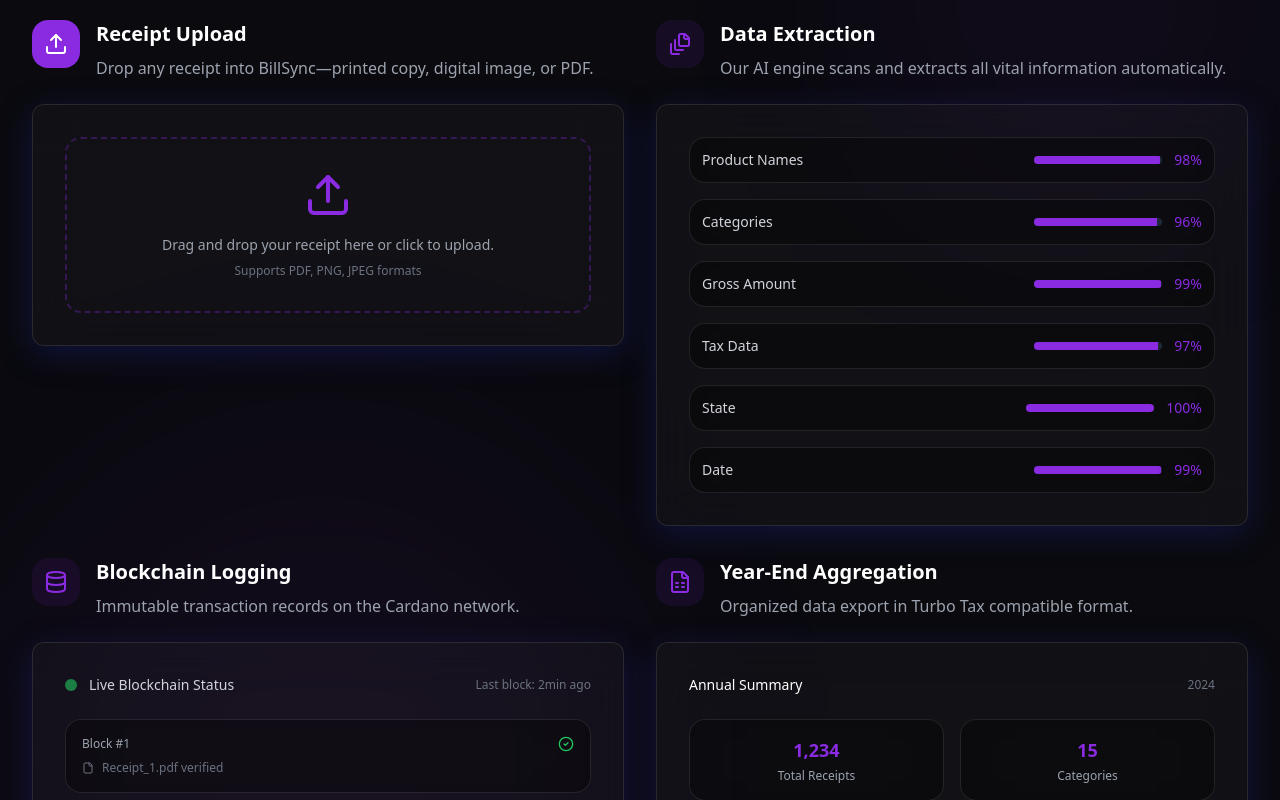
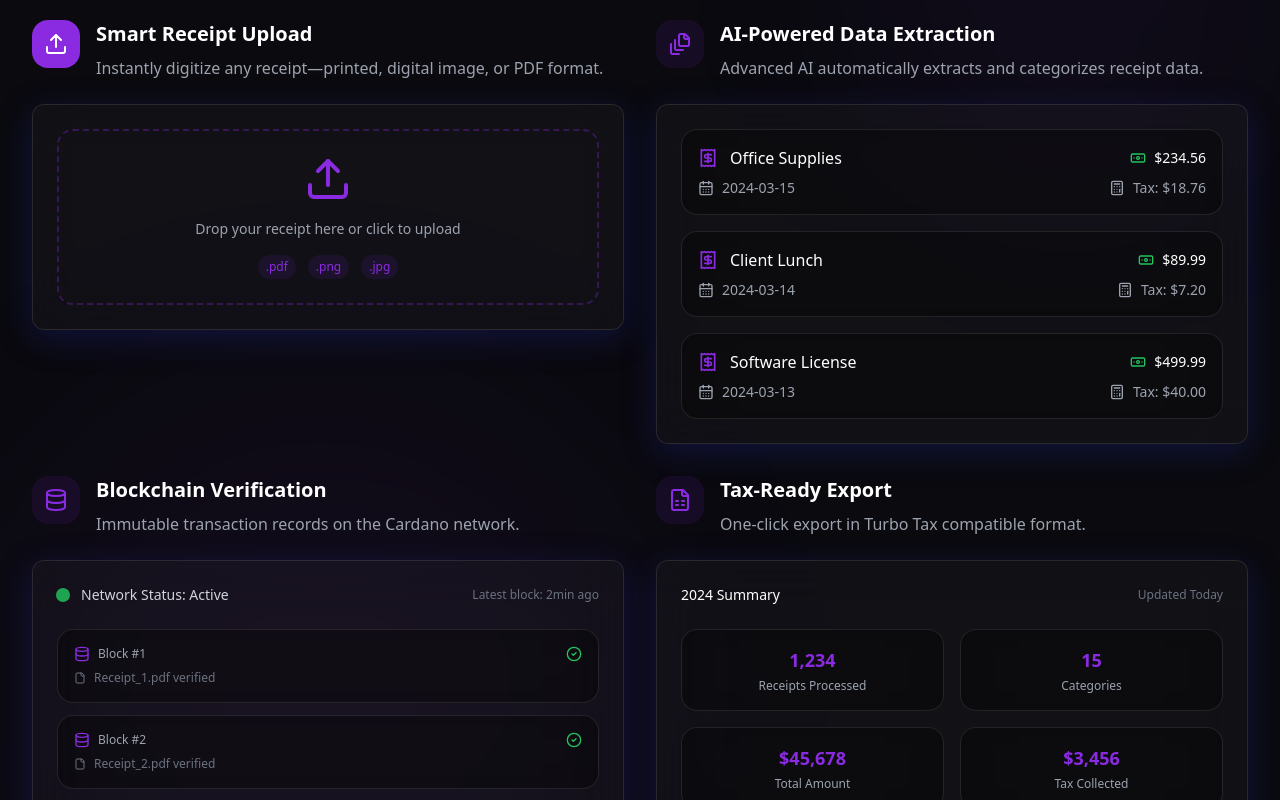
Before and after one commit to miniquinox/billsync, a React (Vite) app: page / in a window 1280 px wide. Shown: the part 2520-3320 px from the top of the page. Built offline with nearby package versions, Linux system fonts and the light colour scheme.

Commit message:
Enhance Approach Section UI
Improved the UI of the "Our Approach" section with custom icons, animations, and a more optimized layout.  Added realistic sample data and highlighted key metrics to enhance clarity and user understanding.

```diff
--- a/src/components/Approach.tsx
+++ b/src/components/Approach.tsx
@@ -1,6 +1,8 @@
+
 import { motion, useAnimation } from "framer-motion";
-import { Upload, FileStack, Database, FileSpreadsheet, CheckCircle2, File } from "lucide-react";
+import { Upload, FileStack, Database, FileSpreadsheet, CheckCircle2, File, Banknote, Calculator, Receipt, CalendarDays } from "lucide-react";
 import { useState } from "react";
+
 const Approach = () => {
   const [activeStep, setActiveStep] = useState(0);
   const controls = useAnimation();
@@ -8,6 +10,7 @@ const Approach = () => {
   // Mock file upload progress
   const [uploadProgress, setUploadProgress] = useState(0);
   const [isUploading, setIsUploading] = useState(false);
+
   const simulateUpload = () => {
     setIsUploading(true);
     setUploadProgress(0);
@@ -22,168 +25,208 @@ const Approach = () => {
       });
     }, 300);
   };
-  const workflow = [{
-    title: "Receipt Upload",
+
+  const sampleReceipts = [
+    { name: "Office Supplies", amount: 234.56, date: "2024-03-15" },
+    { name: "Client Lunch", amount: 89.99, date: "2024-03-14" },
+    { name: "Software License", amount: 499.99, date: "2024-03-13" },
+  ];
+
+  const workflow = [
+    {
+      title: "Smart Receipt Upload",
       icon: Upload,
-    description: "Drop any receipt into BillSync—printed copy, digital image, or PDF.",
-    widget: <div className="glass-card p-8 rounded-xl relative overflow-hidden group">
-          <motion.div initial={{
-        opacity: 0
-      }} animate={{
-        opacity: 1
-      }} className="border-2 border-dashed border-billsync-accent/30 rounded-lg p-8 text-center relative z-10" onHoverStart={() => controls.start({
-        scale: 1.02
-      })} onHoverEnd={() => controls.start({
-        scale: 1
-      })} onClick={simulateUpload}>
-            {isUploading ? <div className="space-y-4">
+      description: "Instantly digitize any receipt—printed, digital image, or PDF format.",
+      widget: (
+        <div className="glass-card p-6 rounded-xl relative overflow-hidden group">
+          <motion.div
+            initial={{ opacity: 0 }}
+            animate={{ opacity: 1 }}
+            className="border-2 border-dashed border-billsync-accent/30 rounded-lg p-6 text-center relative z-10"
+            onHoverStart={() => controls.start({ scale: 1.02 })}
+            onHoverEnd={() => controls.start({ scale: 1 })}
+            onClick={simulateUpload}
+          >
+            {isUploading ? (
+              <div className="space-y-4">
                 <div className="w-full bg-billsync-accent/20 rounded-full h-2">
-                  <motion.div className="bg-billsync-accent h-2 rounded-full" style={{
-              width: `${uploadProgress}%`
-            }} />
+                  <motion.div
+                    className="bg-billsync-accent h-2 rounded-full"
+                    style={{ width: `${uploadProgress}%` }}
+                  />
                 </div>
-                <p className="text-sm text-gray-400">Uploading... {uploadProgress}%</p>
-              </div> : <>
+                <p className="text-sm text-gray-400">Processing... {uploadProgress}%</p>
+                {uploadProgress === 100 && (
+                  <motion.div
+                    initial={{ scale: 0 }}
+                    animate={{ scale: 1 }}
+                    className="flex items-center justify-center gap-2 text-green-500"
+                  >
+                    <CheckCircle2 className="h-5 w-5" />
+                    <span>Upload Complete!</span>
+                  </motion.div>
+                )}
+              </div>
+            ) : (
+              <div className="space-y-4">
                 <Upload className="w-12 h-12 text-billsync-accent mx-auto mb-4" />
-                <p className="text-sm text-gray-400 mb-2">Drag and drop your receipt here or click to upload.</p>
-                <p className="text-xs text-gray-500">Supports PDF, PNG, JPEG formats</p>
-              </>}
+                <p className="text-sm text-gray-400 mb-2">
+                  Drop your receipt here or click to upload
+                </p>
+                <div className="flex justify-center gap-3">
+                  {['.pdf', '.png', '.jpg'].map((format, index) => (
+                    <span key={index} className="text-xs px-2 py-1 rounded-full bg-billsync-accent/10 text-billsync-accent">
+                      {format}
+                    </span>
+                  ))}
+                </div>
+              </div>
+            )}
           </motion.div>
         </div>
-  }, {
-    title: "Data Extraction",
+      ),
+    },
+    {
+      title: "AI-Powered Data Extraction",
       icon: FileStack,
-    description: "Our AI engine scans and extracts all vital information automatically.",
-    widget: <div className="glass-card p-8 rounded-xl">
-          <motion.div className="space-y-4">
-            {[{
-          label: "Product Names",
-          confidence: 98
-        }, {
-          label: "Categories",
-          confidence: 96
-        }, {
-          label: "Gross Amount",
-          confidence: 99
-        }, {
-          label: "Tax Data",
-          confidence: 97
-        }, {
-          label: "State",
-          confidence: 100
-        }, {
-          label: "Date",
-          confidence: 99
-        }].map((item, index) => <motion.div key={index} initial={{
-          x: -20,
-          opacity: 0
-        }} animate={{
-          x: 0,
-          opacity: 1
-        }} transition={{
-          delay: index * 0.1
-        }} className="flex items-center justify-between p-3 neo-blur rounded-lg">
-                <span className="text-sm text-gray-300">{item.label}</span>
+      description: "Advanced AI automatically extracts and categorizes receipt data.",
+      widget: (
+        <div className="glass-card p-6 rounded-xl">
+          <div className="space-y-4">
+            {sampleReceipts.map((receipt, index) => (
+              <motion.div
+                key={index}
+                initial={{ x: -20, opacity: 0 }}
+                animate={{ x: 0, opacity: 1 }}
+                transition={{ delay: index * 0.2 }}
+                className="neo-blur p-4 rounded-lg"
+              >
+                <div className="flex items-center justify-between mb-2">
                   <div className="flex items-center gap-3">
-                  <div className="w-32 h-2 bg-gray-800 rounded-full overflow-hidden">
-                    <motion.div initial={{
-                width: 0
-              }} animate={{
-                width: `${item.confidence}%`
-              }} transition={{
-                duration: 1,
-                delay: index * 0.1
-              }} className="h-full bg-billsync-accent" />
+                    <Receipt className="h-5 w-5 text-billsync-accent" />
+                    <span className="font-medium">{receipt.name}</span>
                   </div>
-                  <span className="text-sm font-medium text-billsync-accent">
-                    {item.confidence}%
-                  </span>
+                  <div className="flex items-center gap-2 text-sm">
+                    <Banknote className="h-4 w-4 text-green-500" />
+                    <span>${receipt.amount}</span>
                   </div>
-              </motion.div>)}
+                </div>
+                <div className="flex items-center justify-between text-sm text-gray-400">
+                  <div className="flex items-center gap-2">
+                    <CalendarDays className="h-4 w-4" />
+                    <span>{receipt.date}</span>
+                  </div>
+                  <div className="flex items-center gap-2">
+                    <Calculator className="h-4 w-4" />
+                    <span>Tax: ${(receipt.amount * 0.08).toFixed(2)}</span>
+                  </div>
+                </div>
               </motion.div>
+            ))}
           </div>
-  }, {
-    title: "Blockchain Logging",
+        </div>
+      ),
+    },
+    {
+      title: "Blockchain Verification",
       icon: Database,
       description: "Immutable transaction records on the Cardano network.",
-    widget: <div className="glass-card p-8 rounded-xl">
+      widget: (
+        <div className="glass-card p-6 rounded-xl">
           <div className="space-y-6">
             <div className="flex items-center justify-between">
               <div className="flex items-center gap-3">
-                <div className="h-3 w-3 bg-green-500 rounded-full animate-pulse" />
-                <span className="text-sm text-gray-300">Live Blockchain Status</span>
+                <motion.div
+                  animate={{
+                    scale: [1, 1.2, 1],
+                    opacity: [1, 0.8, 1],
+                  }}
+                  transition={{
+                    duration: 2,
+                    repeat: Infinity,
+                  }}
+                  className="h-3 w-3 bg-green-500 rounded-full"
+                />
+                <span className="text-sm text-gray-300">Network Status: Active</span>
               </div>
-              <span className="text-xs text-gray-500">Last block: 2min ago</span>
+              <span className="text-xs text-gray-500">Latest block: 2min ago</span>
             </div>
             <div className="space-y-3">
-              {[1, 2, 3].map(block => <motion.div key={block} initial={{
-            opacity: 0,
-            y: 20
-          }} animate={{
-            opacity: 1,
-            y: 0
-          }} transition={{
-            delay: block * 0.2
-          }} className="neo-blur p-4 rounded-lg">
+              {[1, 2, 3].map((block) => (
+                <motion.div
+                  key={block}
+                  initial={{ opacity: 0, y: 20 }}
+                  animate={{ opacity: 1, y: 0 }}
+                  transition={{ delay: block * 0.2 }}
+                  className="neo-blur p-4 rounded-lg"
+                >
                   <div className="flex items-center justify-between mb-2">
+                    <div className="flex items-center gap-2">
+                      <Database className="h-4 w-4 text-billsync-accent" />
                       <span className="text-xs text-gray-400">Block #{block}</span>
+                    </div>
                     <CheckCircle2 className="h-4 w-4 text-green-500" />
                   </div>
                   <div className="flex items-center gap-2 text-xs text-gray-500">
                     <File className="h-3 w-3" />
                     <span>Receipt_{block}.pdf verified</span>
                   </div>
-                </motion.div>)}
+                </motion.div>
+              ))}
             </div>
           </div>
         </div>
-  }, {
-    title: "Year-End Aggregation",
+      ),
+    },
+    {
+      title: "Tax-Ready Export",
       icon: FileSpreadsheet,
-    description: "Organized data export in Turbo Tax compatible format.",
-    widget: <div className="glass-card p-8 rounded-xl">
+      description: "One-click export in Turbo Tax compatible format.",
+      widget: (
+        <div className="glass-card p-6 rounded-xl">
           <div className="space-y-6">
             <div className="flex justify-between items-center mb-4">
-              <h4 className="text-sm font-medium">Annual Summary</h4>
-              <span className="text-xs text-gray-500">2024</span>
+              <h4 className="text-sm font-medium">2024 Summary</h4>
+              <span className="text-xs text-gray-500">Updated Today</span>
             </div>
-            <motion.div className="grid grid-cols-2 gap-4" initial={{
-          opacity: 0
-        }} animate={{
-          opacity: 1
-        }} transition={{
-          duration: 0.5
-        }}>
-              {[{
-            label: "Total Receipts",
-            value: "1,234"
-          }, {
-            label: "Categories",
-            value: "15"
-          }, {
-            label: "Total Amount",
-            value: "$45,678"
-          }, {
-            label: "Tax Collected",
-            value: "$3,456"
-          }].map((stat, index) => <motion.div key={index} whileHover={{
-            scale: 1.05
-          }} className="neo-blur p-4 rounded-lg text-center">
+            <motion.div
+              initial={{ opacity: 0 }}
+              animate={{ opacity: 1 }}
+              transition={{ duration: 0.5 }}
+              className="grid grid-cols-2 gap-4"
+            >
+              {[
+                { label: "Receipts Processed", value: "1,234" },
+                { label: "Categories", value: "15" },
+                { label: "Total Amount", value: "$45,678" },
+                { label: "Tax Collected", value: "$3,456" },
+              ].map((stat, index) => (
+                <motion.div
+                  key={index}
+                  whileHover={{ scale: 1.05 }}
+                  className="neo-blur p-4 rounded-lg text-center"
+                >
                   <div className="text-lg font-bold text-billsync-accent mb-1">
                     {stat.value}
                   </div>
                   <div className="text-xs text-gray-400">{stat.label}</div>
-                </motion.div>)}
                 </motion.div>
-            <motion.button whileHover={{
-          scale: 1.02
-        }} className="w-full py-3 bg-billsync-accent/20 text-billsync-accent border border-billsync-accent/30 rounded-lg text-sm font-medium">
+              ))}
+            </motion.div>
+            <motion.button
+              whileHover={{ scale: 1.02 }}
+              className="w-full py-3 bg-billsync-accent/20 text-billsync-accent border border-billsync-accent/30 rounded-lg text-sm font-medium"
+            >
               Export to Turbo Tax CSV
             </motion.button>
           </div>
         </div>
-  }];
-  return <section className="py-20 relative overflow-hidden">
+      ),
+    },
+  ];
+
+  return (
+    <section className="py-20 relative overflow-hidden">
       {/* Background Elements */}
       <div className="absolute inset-0 z-0">
         <div className="absolute top-0 right-0 w-1/3 h-1/3 bg-billsync-accent/5 rounded-full filter blur-[100px]" />
@@ -192,41 +235,41 @@ const Approach = () => {
 
       <div className="max-w-7xl mx-auto px-4 sm:px-6 lg:px-8 relative z-10">
         {/* Section Header */}
-        <motion.div initial={{
-        opacity: 0,
-        y: 20
-      }} whileInView={{
-        opacity: 1,
-        y: 0
-      }} viewport={{
-        once: true
-      }} transition={{
-        duration: 0.5
-      }} className="text-center mb-16">
+        <motion.div
+          initial={{ opacity: 0, y: 20 }}
+          whileInView={{ opacity: 1, y: 0 }}
+          viewport={{ once: true }}
+          transition={{ duration: 0.5 }}
+          className="text-center mb-16"
+        >
           <h2 className="text-3xl sm:text-4xl font-bold text-gradient mb-4">
             Our Approach
           </h2>
           <p className="text-xl text-gray-400 max-w-3xl mx-auto">
-            BillSync's Game-Changing Workflow
+            A Seamless Four-Step Process
           </p>
         </motion.div>
 
         {/* Workflow Steps */}
         <div className="grid grid-cols-1 lg:grid-cols-2 gap-8">
-          {workflow.map((step, index) => <motion.div key={index} initial={{
-          opacity: 0,
-          y: 20
-        }} whileInView={{
-          opacity: 1,
-          y: 0
-        }} viewport={{
-          once: true
-        }} transition={{
-          duration: 0.5,
-          delay: index * 0.2
-        }} className="relative" onMouseEnter={() => setActiveStep(index)}>
+          {workflow.map((step, index) => (
+            <motion.div
+              key={index}
+              initial={{ opacity: 0, y: 20 }}
+              whileInView={{ opacity: 1, y: 0 }}
+              viewport={{ once: true }}
+              transition={{ duration: 0.5, delay: index * 0.2 }}
+              className="relative"
+              onMouseEnter={() => setActiveStep(index)}
+            >
               <div className="mb-6 flex items-start gap-4">
-                <div className={`p-3 rounded-lg ${activeStep === index ? "bg-billsync-accent text-white" : "bg-billsync-accent/10 text-billsync-accent"} transition-colors duration-200`}>
+                <div
+                  className={`p-3 rounded-lg ${
+                    activeStep === index
+                      ? "bg-billsync-accent text-white"
+                      : "bg-billsync-accent/10 text-billsync-accent"
+                  } transition-colors duration-200`}
+                >
                   <step.icon className="h-6 w-6" />
                 </div>
                 <div>
@@ -235,9 +278,12 @@ const Approach = () => {
                 </div>
               </div>
               {step.widget}
-            </motion.div>)}
+            </motion.div>
+          ))}
         </div>
       </div>
-    </section>;
+    </section>
+  );
 };
+
 export default Approach;
```
Lines whose indentation alone changed are shown as unchanged.
